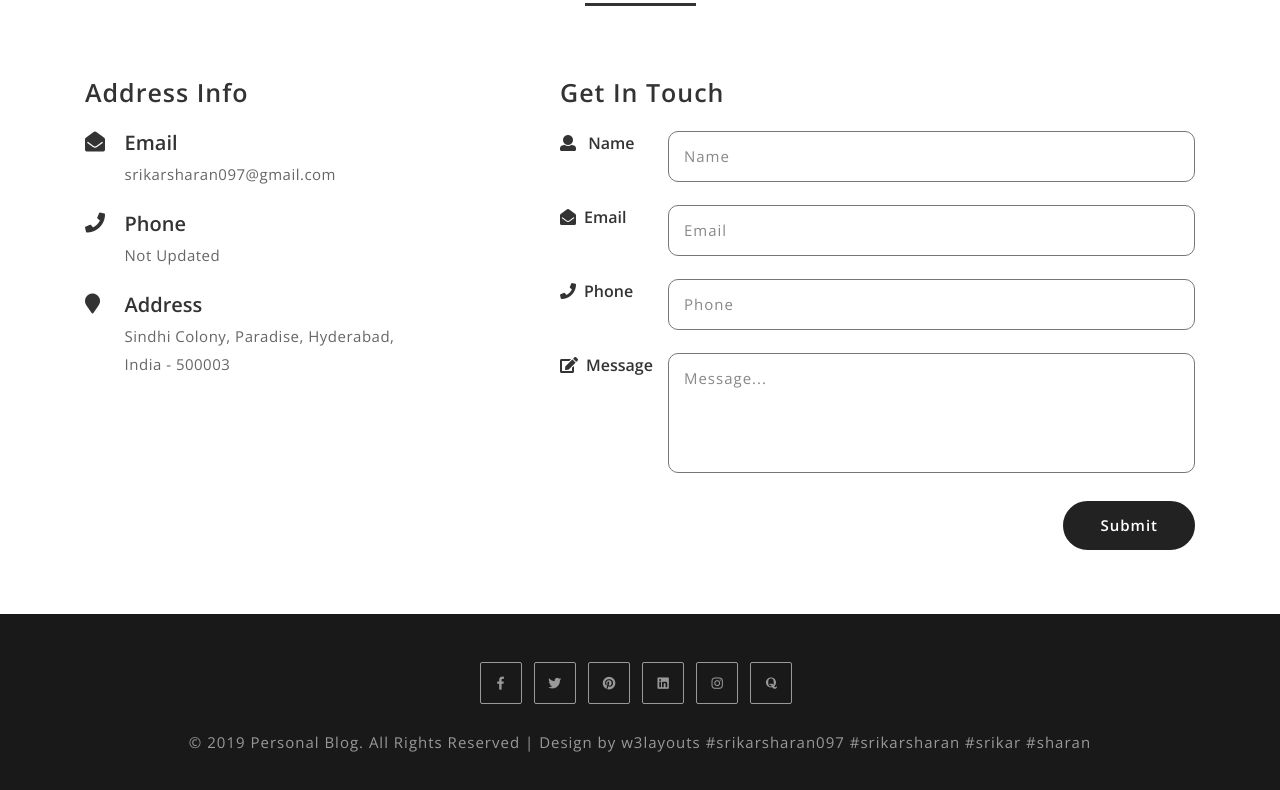
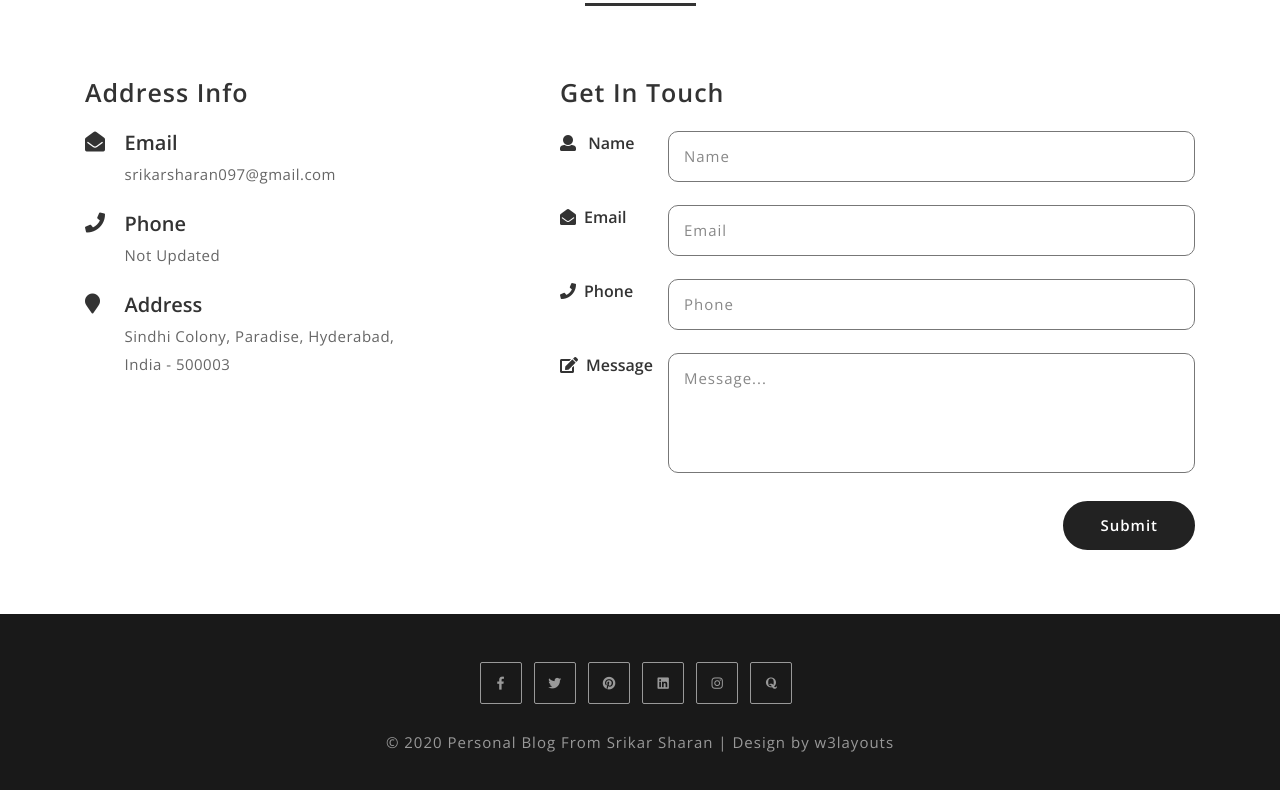
Before and after one commit to srikarsharan097/srikarsharan097.github.io, a plain HTML site: page index.html in a window 1280 px wide. Shown: the part 4506-5296 px from the top of the page. Drawn offline with nearby package versions, Linux system fonts and the light colour scheme.

Commit message:
Update index.html

```diff
--- a/index.html
+++ b/index.html
@@ -491,7 +491,7 @@
 			</div>
 		</div>
 		<div class="copyright text-center">
-			<p>© 2019 Personal Blog. All Rights Reserved | Design by <a href=#>w3layouts</a> #srikarsharan097 #srikarsharan #srikar #sharan </p>
+			<p>© 2020 Personal Blog From Srikar Sharan | Design by w3layouts</p>
 		</div>
 	</div>
 </footer>
```
